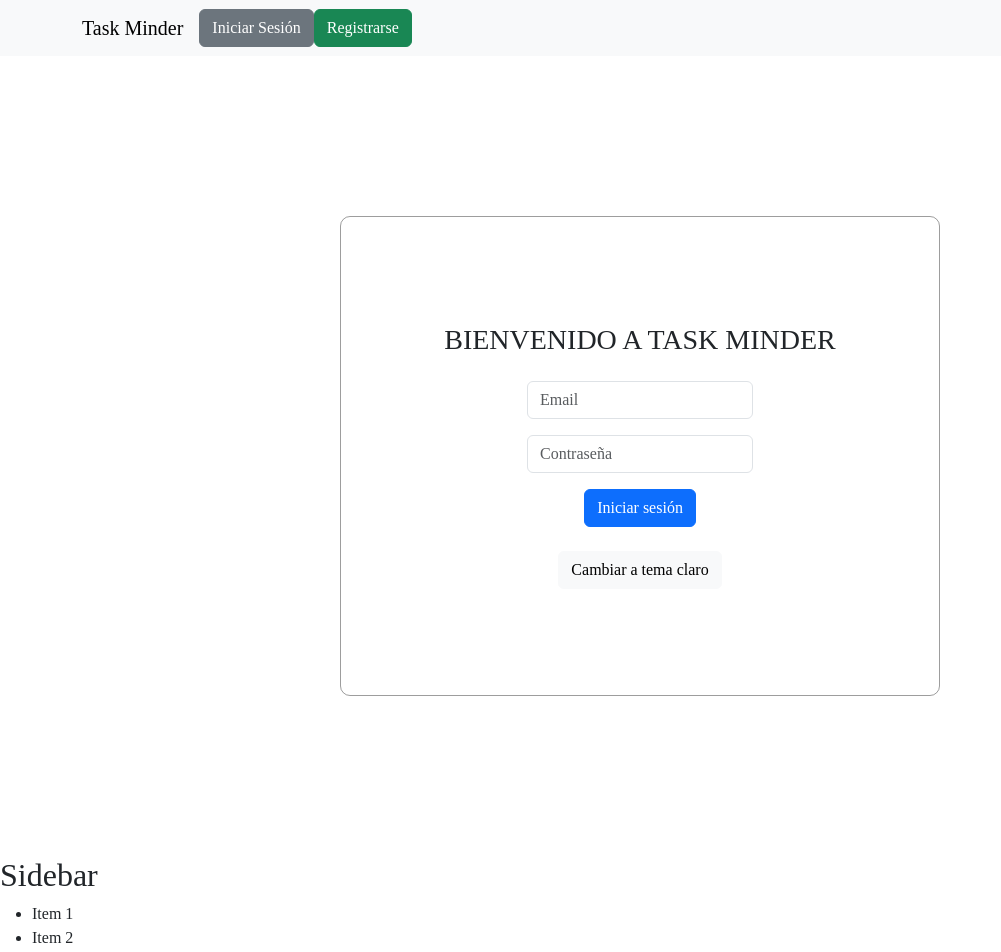
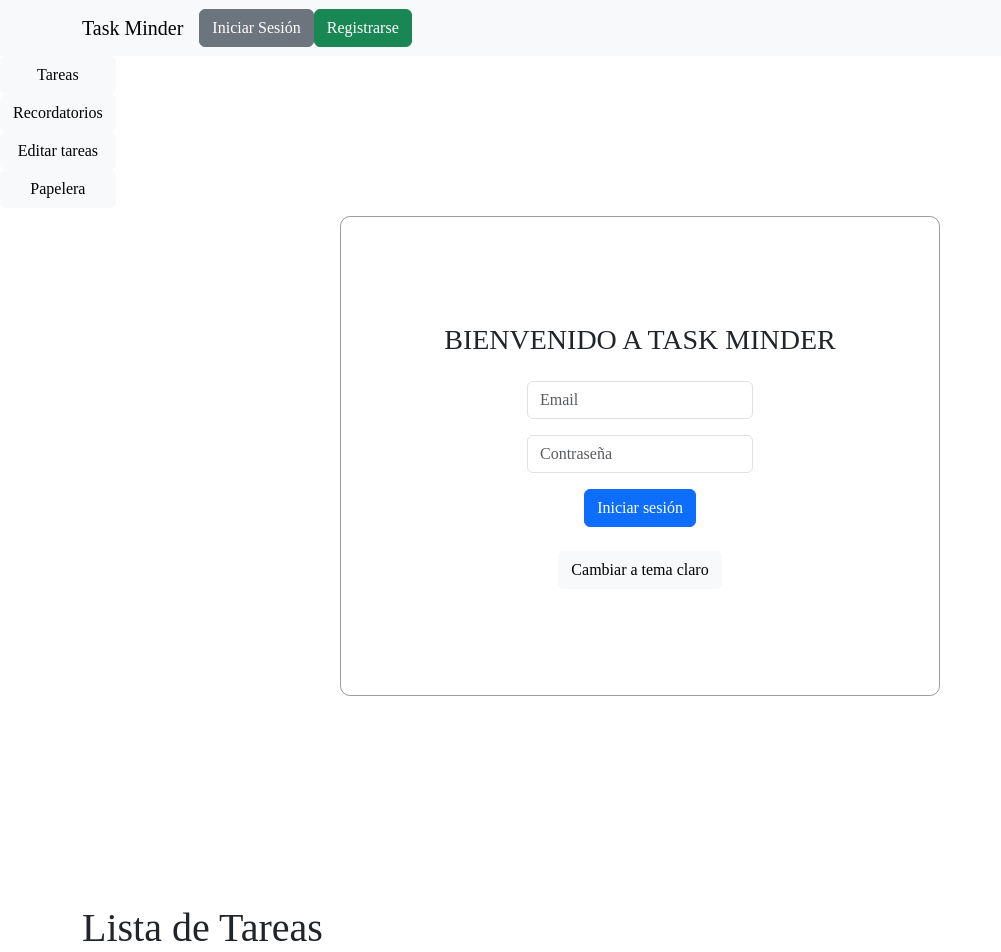
Before and after one commit to FrancoExeqGarcia/TPIToDoAppLC3, a React (Create React App) app in the folder todoapp/: page / in a window 1280 px wide. Shown: the top 952 px of the page, without its empty margins (0-1001 px from the left). Built offline with nearby package versions, Linux system fonts and the light colour scheme; a web font is replaced by a local one.

Commit message:
create sidebar

```diff
--- a/todoapp/src/App.js
+++ b/todoapp/src/App.js
@@ -8,18 +8,22 @@ import EditTodo from "./Components/editTodo/EditTodo";
 import NavBar from "./Components/navBar/NavBar";
 import AddNewProject from "./Components/addNewProject/AddNewProject";
 import Login from "./Components/logIn/LogIn";
+import { useContext } from "react";
+import { ThemeContext } from "./Components/services/themeContext/theme.context";
 
 function App() {
+  const { theme } = useContext(ThemeContext);
+
   return (
-    <div className="app">
+    <div /*className={`App ${theme === "DARK" && "dark-theme"}`}*/>
       <NavBar>
         <User />
       </NavBar>
-      <Login />
       <SideBar>
         <Projects />
         <EditTodo />
       </SideBar>
+      <Login />
       <Todos />
       <AddNewProject />
     </div>
--- a/todoapp/src/Components/sideBar/SideBar.js
+++ b/todoapp/src/Components/sideBar/SideBar.js
@@ -2,14 +2,32 @@ import React from "react";
 
 const Sidebar = () => {
   return (
-    <div className="sidebar">
-      <h2>Sidebar</h2>
-      <ul>
-        <li>Item 1</li>
-        <li>Item 2</li>
-        <li>Item 3</li>
-      </ul>
-    </div>
+    <nav id="sidebar" className="bg-light">
+      <div className="position-fixed">
+        <ul className="list-unstyled">
+          <li>
+            <a href="#" className="btn btn-light d-block text-left">
+              Tareas
+            </a>
+          </li>
+          <li>
+            <a href="#" className="btn btn-light d-block text-left">
+              Recordatorios
+            </a>
+          </li>
+          <li>
+            <a href="#" className="btn btn-light d-block text-left">
+              Editar tareas
+            </a>
+          </li>
+          <li>
+            <a href="#" className="btn btn-light d-block text-left">
+              Papelera
+            </a>
+          </li>
+        </ul>
+      </div>
+    </nav>
   );
 };
 
```
